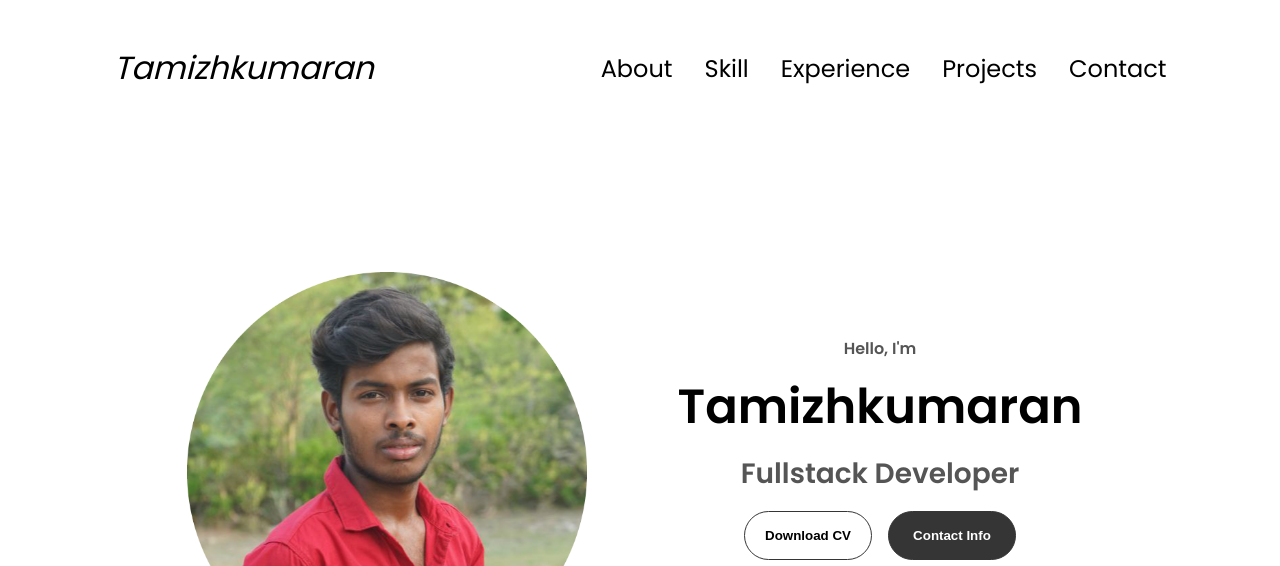
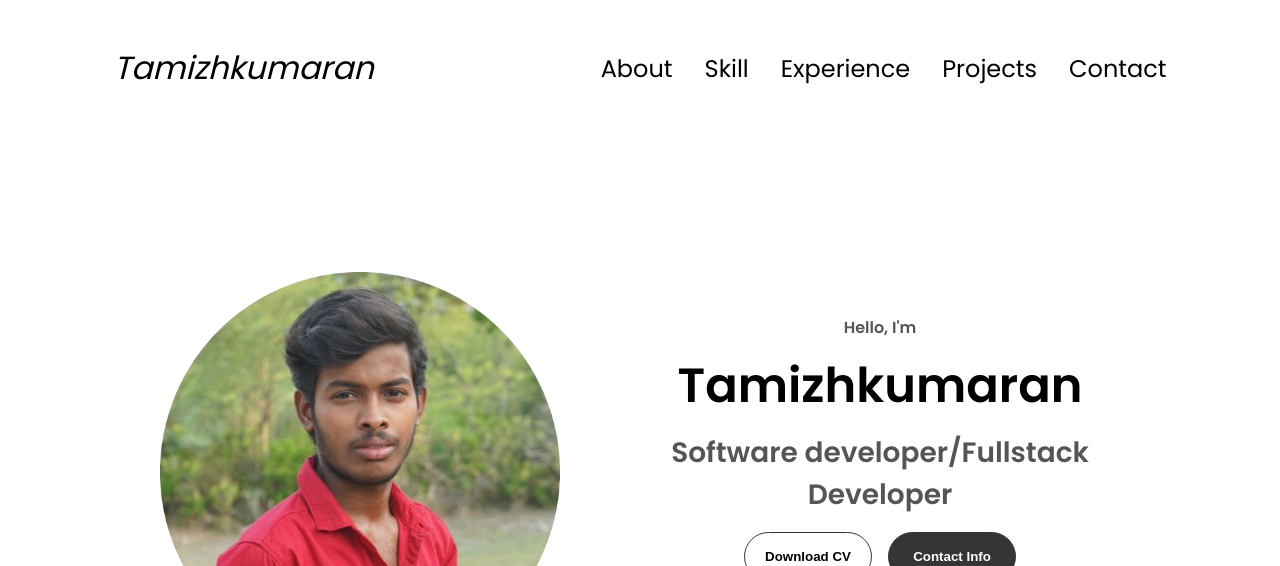
Before and after one commit to TAMIZH7/portfolio, a plain HTML site: page index.html in a window 1280 px wide. Shown: the top 566 px of the page. Drawn offline with Linux system fonts and the light colour scheme.

Commit message:
Update index.html

```diff
--- a/index.html
+++ b/index.html
@@ -44,7 +44,7 @@
       <div class="section__text">
         <p class="section__text__p1">Hello, I'm</p>
         <h1 class="title">Tamizhkumaran</h1>
-        <p class="section__text__p2">Fullstack Developer</p>
+        <p class="section__text__p2">Software developer/Fullstack Developer</p>
         <div class="btn-container">
           <button
             class="btn btn-color-2"
```
